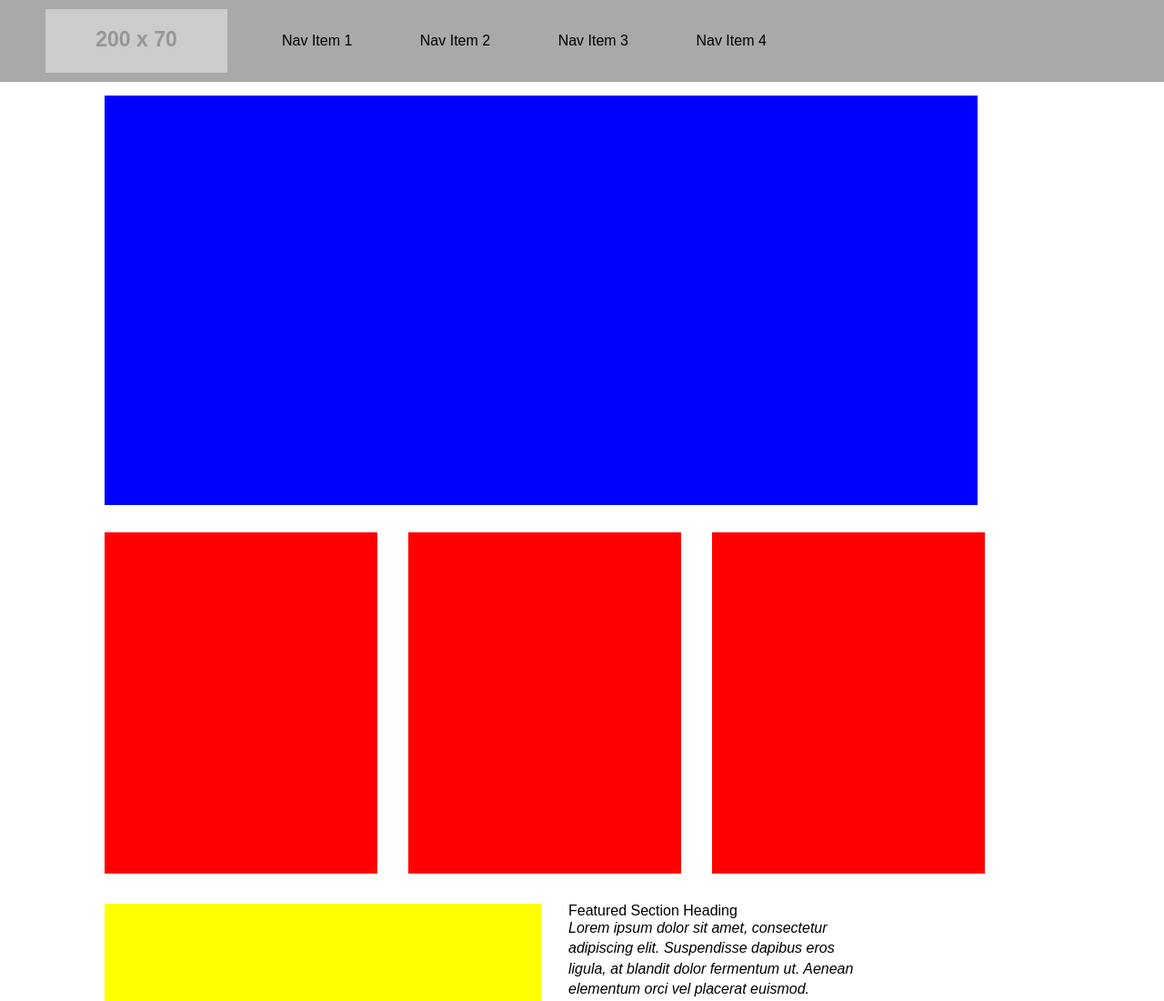
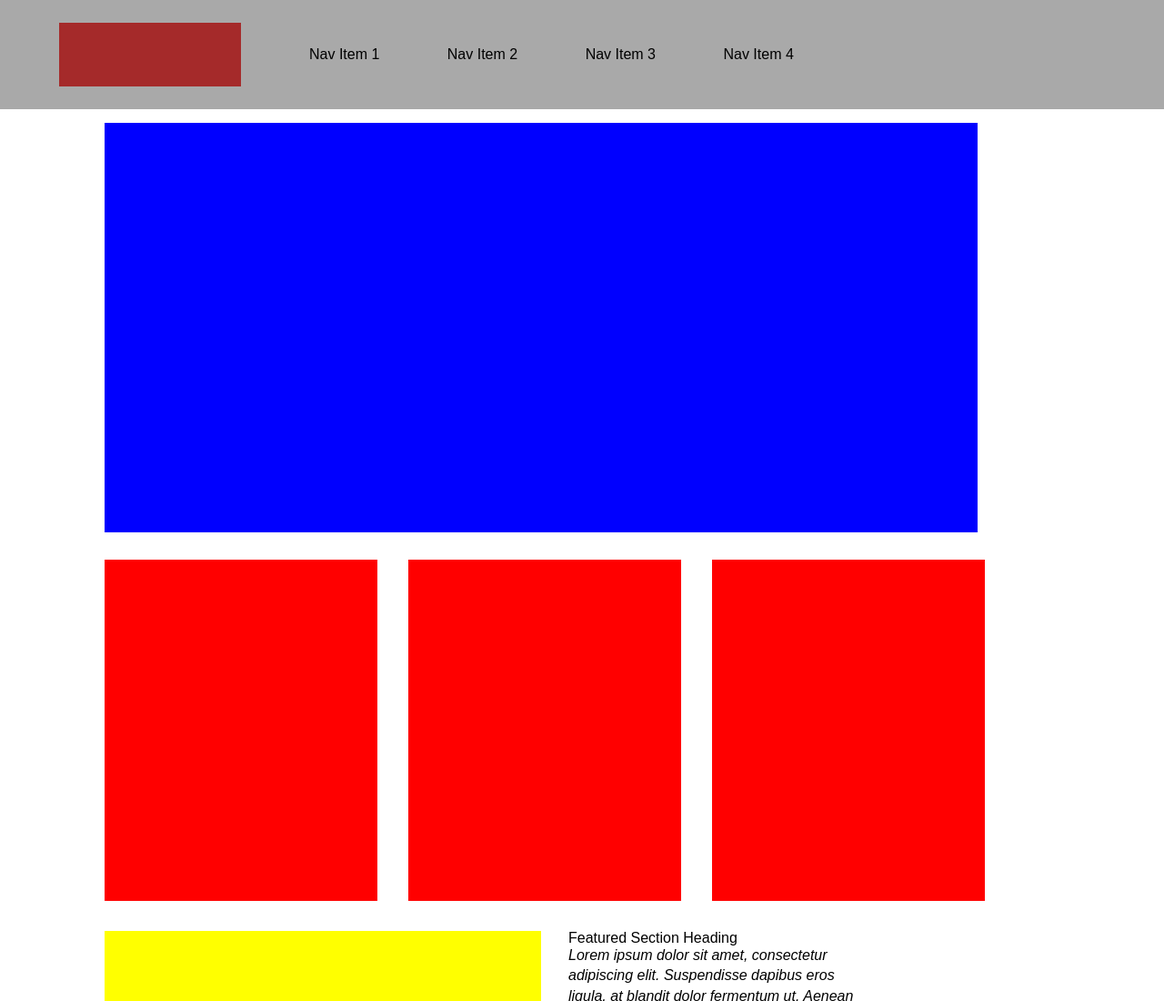
Before and after one commit to MarkArlenSwearingen/wirefame-exercise, a plain HTML site: page wireframe.html in a window 1280 px wide. Shown: the top 1100 px of the page at 91% size. Drawn offline with Linux system fonts and the light colour scheme; placeholder pictures from the web are drawn by us.

Commit message:
Style logo

```diff
--- a/css/style.css
+++ b/css/style.css
@@ -87,3 +87,9 @@ footer {
   background-color: darkgrey;
   height: 60px;
 }
+
+#logo {
+  background-color: brown;
+  width: 200px;
+  height: 70px;
+}
--- a/wireframe.html
+++ b/wireframe.html
@@ -11,7 +11,9 @@
 <body>
   <header>
     <nav  id='main-nav'>
-      <img src="https://via.placeholder.com/200x70" alt="200 x 70 image place holder"/>
+      <div id="logo">
+      <!-- <img src="https://via.placeholder.com/200x70" alt="200 x 70 image place holder"/> -->
+      </div>
       <ul>
         <li>Nav Item 1</li>
         <li>Nav Item 2</li>
```
